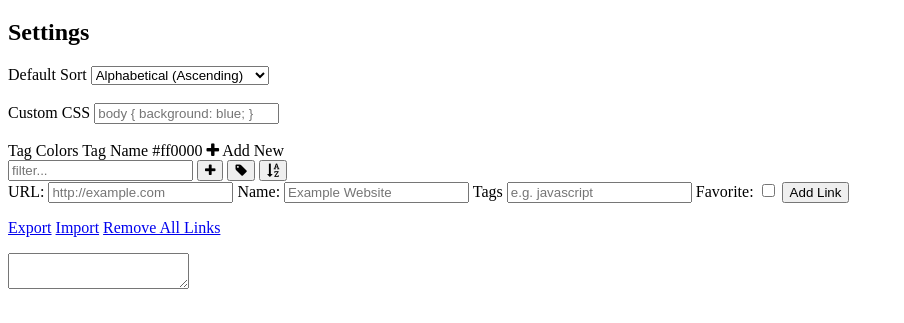
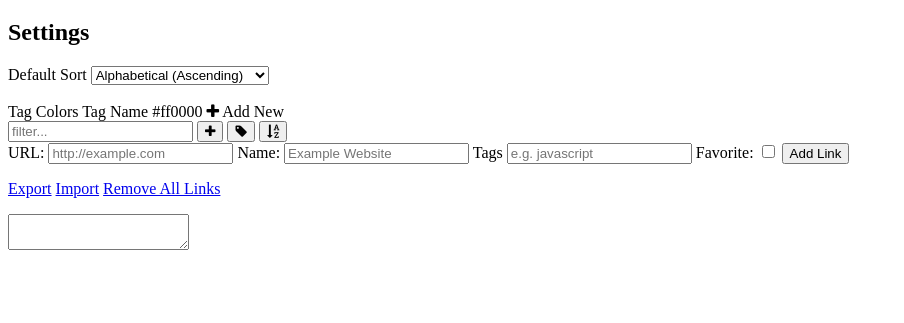
Before and after one commit to EmmaRamirez/link-hero, a website with bundled scripts: page src/index.html in a window 1280 px wide. Shown: the part 117-440 px from the top of the page, without its empty margins (0-904 px from the left). Built offline with nearby package versions, Linux system fonts and the light colour scheme; a script that the page names is missing; files whose address does not match are found by name.

Commit message:
comment out label

```diff
--- a/src/index.html
+++ b/src/index.html
@@ -26,10 +26,9 @@
             <option>Primary Tag (Descending)</option>
           </select>
         </label>
-        <br><br>
-        <label>
-          Custom CSS <input type='text' value='' placeholder='body { background: blue; }'>
-        </label>
+        <!-- <label>
+          Custom CSS <input type='text' class='custom-css' value='' placeholder='body { background: blue; }'>
+        </label> -->
         <br><br>
         <div class='tag-colors'>
           <label>Tag Colors</label>
```
